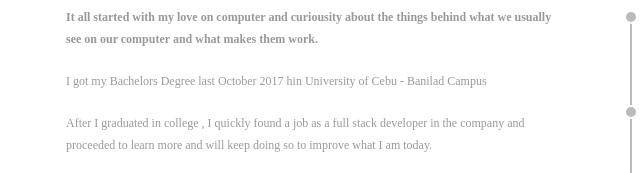
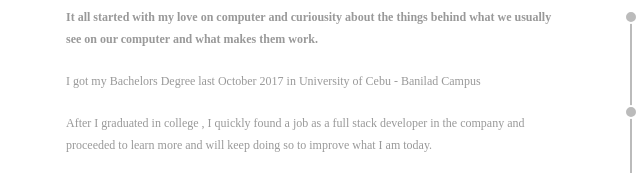
Before and after one commit to jimreLanexus/jimre-profile, a plain HTML site: page index.html in a window 1280 px wide. Shown: the part 351-524 px from the top of the page, 46-686 px from the left. Drawn offline with Linux system fonts and the light colour scheme.

Commit message:
correction

```diff
--- a/index.html
+++ b/index.html
@@ -100,7 +100,7 @@
                         <h5>Summary </h5>
                         <p class="desc"><b>It all started with my love on computer and curiousity about the things behind what we usually see on our computer and what makes them work.</b></p>
                         <!-- s1~s5 为对应右侧 时间点 -->
-                        <p class="desc s1">I got my Bachelors Degree last October 2017 &#x68in University of Cebu - Banilad Campus</p>
+                        <p class="desc s1">I got my Bachelors Degree last October 2017 in University of Cebu - Banilad Campus</p>
                         <p class="desc s2">After I graduated in college , I quickly found a job as a full stack developer in the company and proceeded to learn more and will keep doing so to improve what I am today.</p>
                         <p class="desc">And currently, I am now working as a Full Stack Software Engineer at Lanex Corporation</p>
 
```
